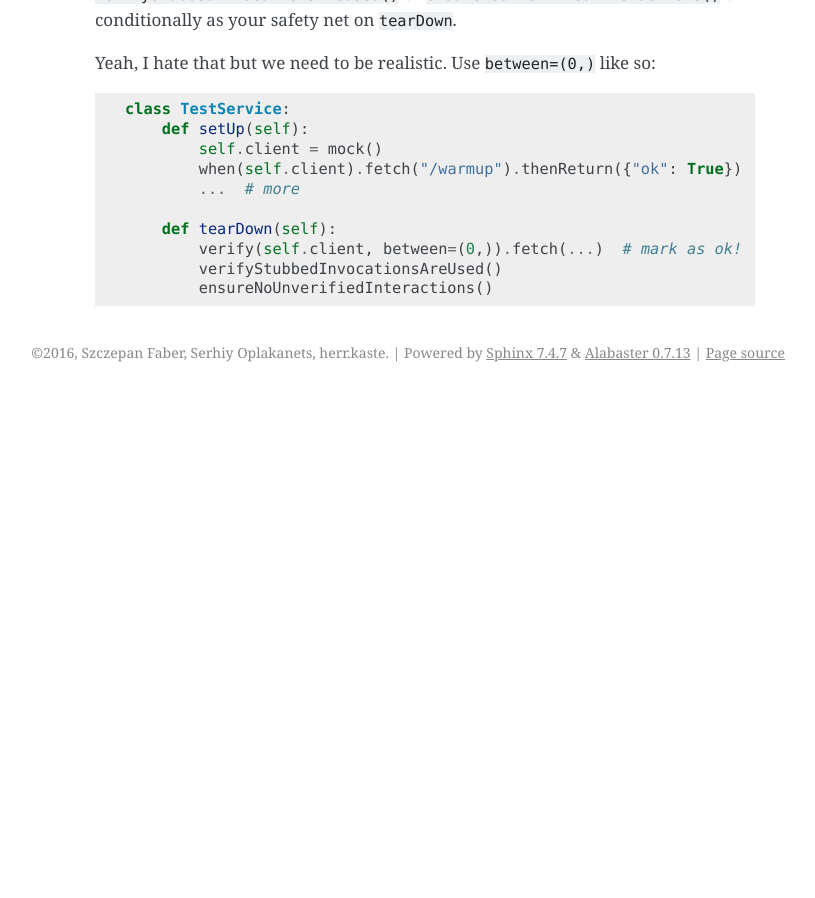
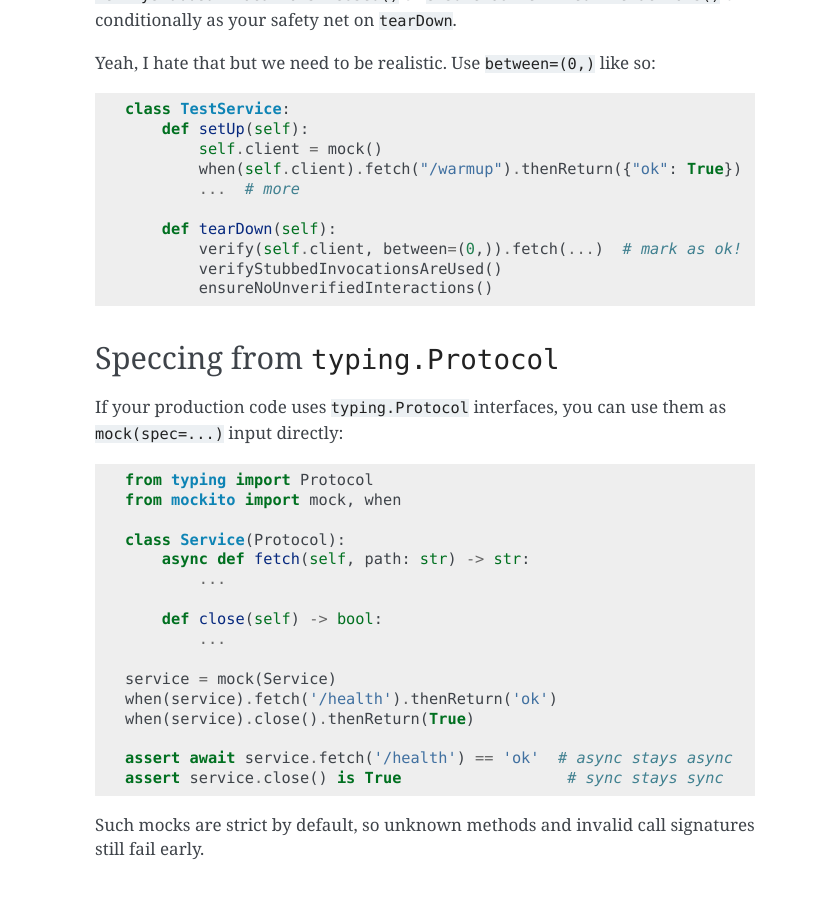
Before and after one commit to kaste/mockito-python, a Sphinx documentation site: the page built from docs/recipes.rst, in a window 1280 px wide and 900 px high, scrolled down 3405 px. Shown: the whole window, without its empty margins (325-1140 px from the left). Built offline with Sphinx 7.4.7, drawn with Linux system fonts in a browser that asks for light colours; pages that are not in the unit, such as notebooks, are missing from menus; before the commit the page ends 3797 px from its top, so only the background shows below that; some of the changed text lies outside the part shown.

Commit message:
Add Protocol speccing coverage and docs hint
Add focused tests showing that typing.Protocol works as a spec for
method existence checks, async/sync method behavior, and signature
validation, including inherited override signatures.

```diff
--- a/docs/recipes.rst
+++ b/docs/recipes.rst
@@ -168,3 +168,30 @@ Yeah, I hate that but we need to be realistic.  Use ``between=(0,)`` like so::
             verify(self.client, between=(0,)).fetch(...)  # mark as ok!
             verifyStubbedInvocationsAreUsed()
             ensureNoUnverifiedInteractions()
+
+
+Speccing from ``typing.Protocol``
+---------------------------------
+
+If your production code uses ``typing.Protocol`` interfaces, you can use them
+as ``mock(spec=...)`` input directly::
+
+    from typing import Protocol
+    from mockito import mock, when
+
+    class Service(Protocol):
+        async def fetch(self, path: str) -> str:
+            ...
+
+        def close(self) -> bool:
+            ...
+
+    service = mock(Service)
+    when(service).fetch('/health').thenReturn('ok')
+    when(service).close().thenReturn(True)
+
+    assert await service.fetch('/health') == 'ok'  # async stays async
+    assert service.close() is True                  # sync stays sync
+
+Such mocks are strict by default, so unknown methods and invalid call signatures
+still fail early.
```
Also changed, not shown: 1 other file.
